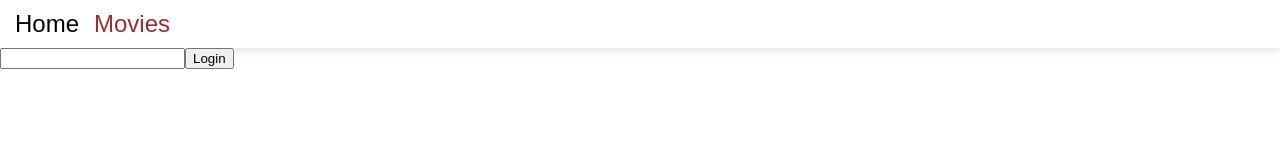
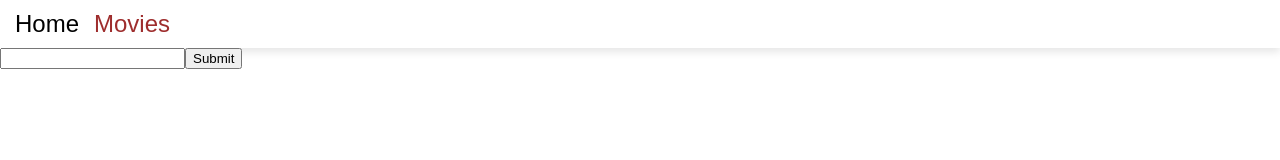
Before and after one commit to missmurs/goit-react-hw-05, a React (Vite) app: page /movies in a window 1280 px wide. Shown: the top 160 px of the page. Built offline with nearby package versions, Linux system fonts and the light colour scheme.

Commit message:
Link Go Back

```diff
--- a/src/components/MovieDetailsList/MovieDetailsList.jsx
+++ b/src/components/MovieDetailsList/MovieDetailsList.jsx
@@ -1,9 +1,15 @@
-import { Link, Outlet } from "react-router-dom";
+import { Link, Outlet, useLocation } from "react-router-dom";
 import css from "./MovieDetailsList.module.css";
+import { useRef } from "react";
 
 export default function MovieDetailsList({ movies }) {
+  const location = useLocation();
+  const backLinkRef = useRef(location.state);
+  console.log(backLinkRef);
+
   return (
     <>
+      <Link to={backLinkRef.current ?? "/"}>Go back</Link>
       <div className={css.movieDetailsBox}>
         <img
           src={`https://image.tmdb.org/t/p/w500${movies.backdrop_path}`}
--- a/src/components/MovieList/MovieList.jsx
+++ b/src/components/MovieList/MovieList.jsx
@@ -1,11 +1,15 @@
-import { Link } from "react-router-dom";
+import { Link, useLocation } from "react-router-dom";
 
 export default function MovieList({ movies }) {
+  const location = useLocation();
+  console.log(location);
   return (
     <ul>
       {movies.map((movie) => (
         <li key={movie.id}>
-          <Link to={`/movies/${movie.id}`}>{movie.title}</Link>
+          <Link to={`/movies/${movie.id}`} state={location}>
+            {movie.title}
+          </Link>
         </li>
       ))}
     </ul>
--- a/src/pages/HomePage.jsx
+++ b/src/pages/HomePage.jsx
@@ -2,7 +2,6 @@ import { useState, useEffect } from "react";
 import { getMovies } from "../api.js";
 
 import MovieList from "../components/MovieList/MovieList.jsx";
-import Filter from "../components/Filter.jsx";
 
 export default function HomePage() {
   const [movies, setMovies] = useState([]);
--- a/src/pages/MoviesPage.jsx
+++ b/src/pages/MoviesPage.jsx
@@ -3,82 +3,34 @@ import { useState, useEffect } from "react";
 import Filter from "../components/Filter";
 import MovieList from "../components/MovieList/MovieList";
 import { getMoviesSearch } from "../api.js";
-// export default function MoviesPage() {
-//   const [movies, setMovies] = useState([]);
-//   const [params, setParams] = useSearchParams();
-//   const [values, setValues] = useState({
-//     query: "",
-//   });
-
-//   const query = params.get("query") ?? "";
-//   const changeQuery = (newQuery) => {
-//     params.set("query", newQuery);
-//     setParams(params);
-//   };
-//   useEffect(() => {
-//     async function fetchData() {
-//       try {
-//         const fetchedMovies = await getMoviesSearch({ query: query });
-//         setMovies(fetchedMovies);
-//       } catch (error) {
-//         console.log(error);
-//       }
-//     }
-//     if (query) {
-//       fetchData();
-//     }
-//   }, [query]);
-//   const filterMovies = movies.filter((movie) =>
-//     movie.title.toLowerCase().includes(query.toLowerCase())
-//   );
-//   return (
-//     <>
-//       <Filter value={values.query} onChange={changeQuery} />
-//       {movies.length > 0 && <MovieList movies={filterMovies} />}
-//     </>
-//   );
-// }
-
 export default function MoviesPage() {
+  const [movies, setMovies] = useState([]);
   const [params, setParams] = useSearchParams();
-  const [movies, setMovies] = useState([]);
-  const [values, setValues] = useState({
-    query: "",
-  });
-
+  const [value, setValue] = useState("");
   const query = params.get("query") ?? "";
-  console.log(query);
-
-  const handleChange = (evt) => {
-    setValues({
-      ...values,
-      [evt.target.query]: evt.target.value,
-    });
+  const changeQuery = async (newQuery) => {
+    setValue(newQuery);
+    setParams(params);
   };
-
-  const handleSumit = (evt) => {
-    evt.preventDefault();
-
-    console.log(values);
-
-    setValues({
-      query: "",
-    });
-  };
+  useEffect(() => {
+    async function fetchData() {
+      try {
+        const fetchedMovies = await getMoviesSearch({ query: query });
+        setMovies(fetchedMovies);
+      } catch (error) {
+        console.log(error);
+      }
+    }
+    if (query) {
+      fetchData();
+    }
+  }, [query]);
   const filterMovies = movies.filter((movie) =>
     movie.title.toLowerCase().includes(query.toLowerCase())
   );
   return (
     <>
-      <form onSubmit={handleSumit}>
-        <input
-          type="text"
-          name="query"
-          value={values.query}
-          onChange={handleChange}
-        />
-        <button type="submit">Login</button>
-      </form>
+      <Filter value={value} onChange={changeQuery} />
       {movies.length > 0 && <MovieList movies={filterMovies} />}
     </>
   );
```
